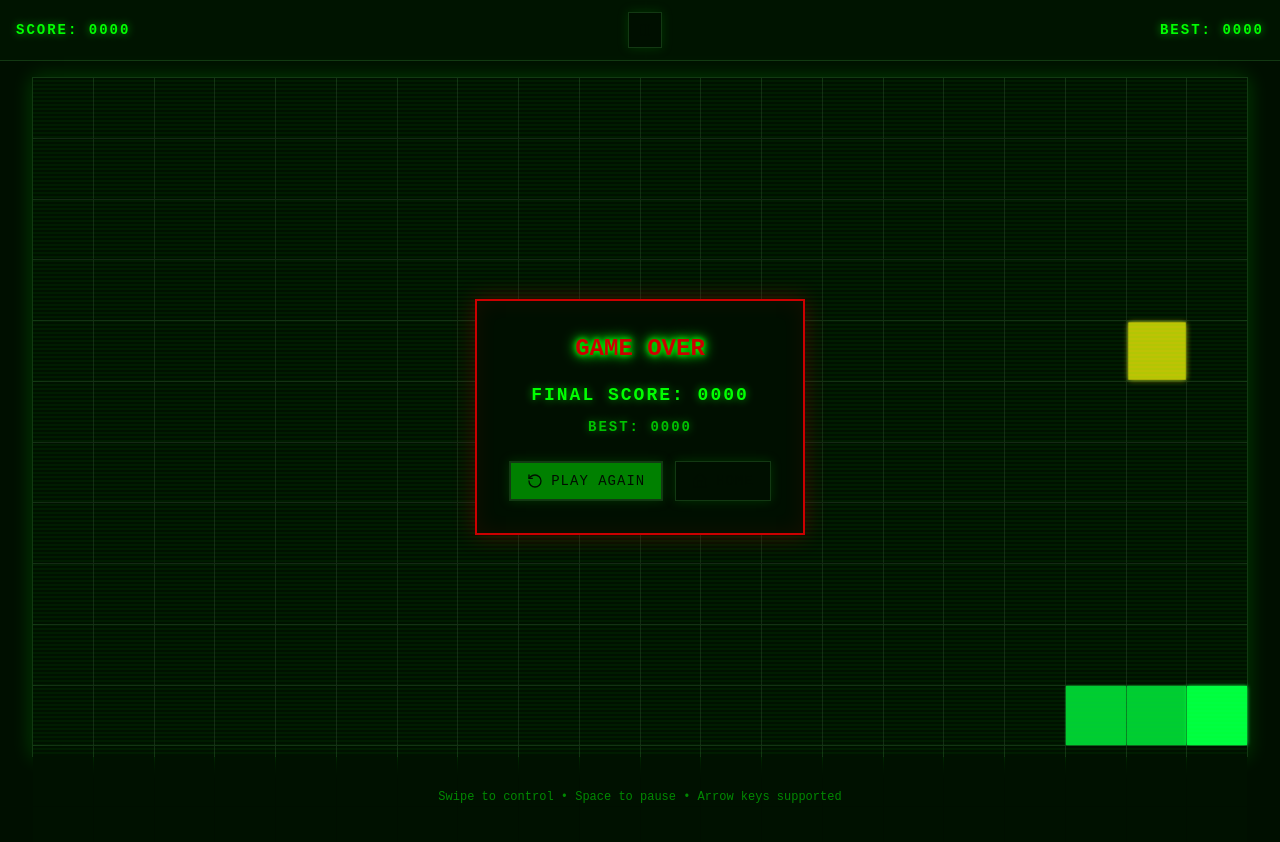
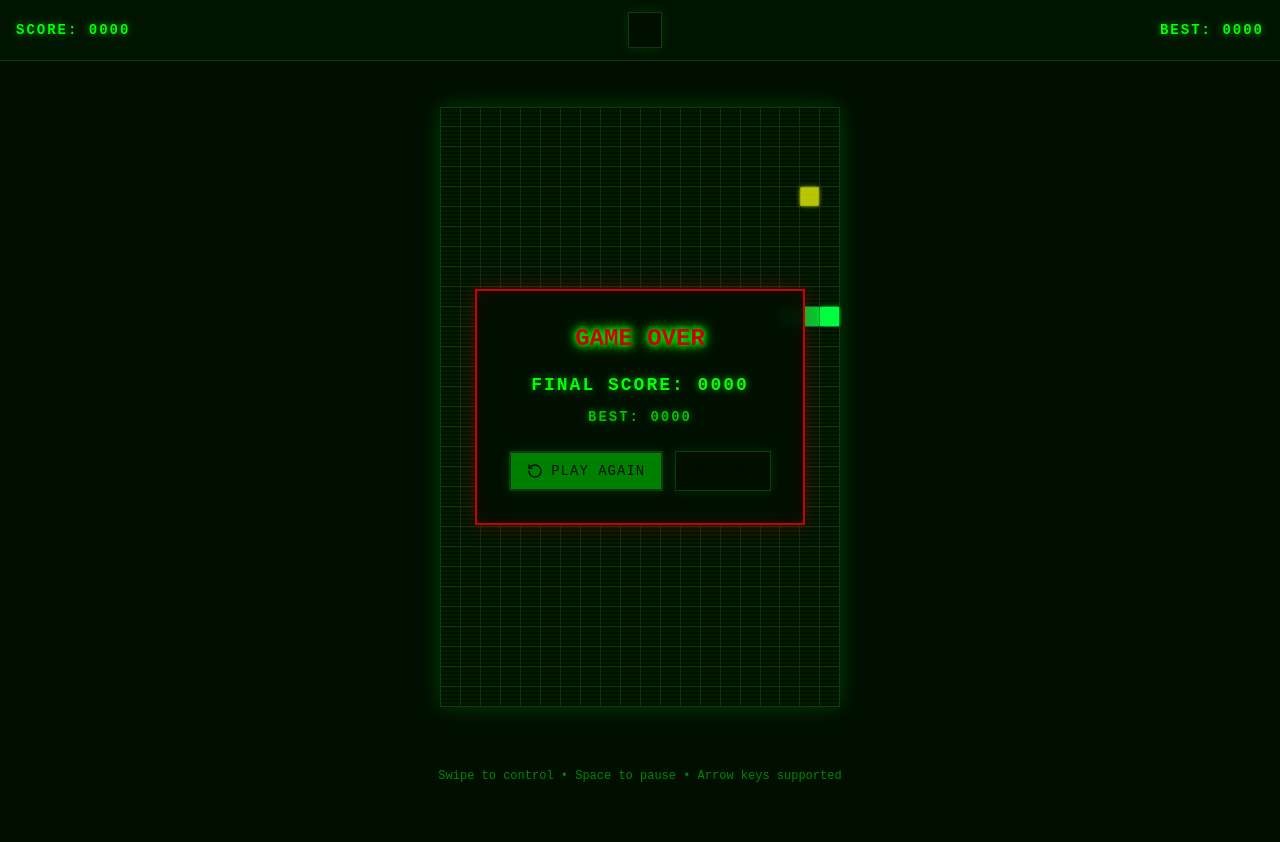
Before and after one commit to akasatkin-git/retro-snake-ios, a React (Vite) app: page / in a window 1280 px wide. Both pictures are taken after a click on the button "START GAME". Shown: the top 842 px of the page. After the commit the page ends 800 px from the top, so only its background shows below. Built offline with nearby package versions, Linux system fonts and the light colour scheme.

Commit message:
Revert grid scaling changes
Revert the previous changes made to the game grid scaling. The adjustments made to increase the grid size have negatively impacted the overall scaling and visibility. This commit aims to restore the previous state to address the issue.

```diff
--- a/src/components/GameGrid.tsx
+++ b/src/components/GameGrid.tsx
@@ -54,10 +54,8 @@ export const GameGrid: React.FC<GameGridProps> = ({ snake, food }) => {
         gridTemplateColumns: `repeat(${GRID_WIDTH}, 1fr)`,
         gridTemplateRows: `repeat(${GRID_HEIGHT}, 1fr)`,
         aspectRatio: `${GRID_WIDTH} / ${GRID_HEIGHT}`,
-        maxWidth: '95vw',
-        maxHeight: '85vh',
-        minHeight: '60vh',
-        width: '100%',
+        width: '90vw',
+        maxWidth: '400px',
         height: 'auto'
       }}
     >
```
